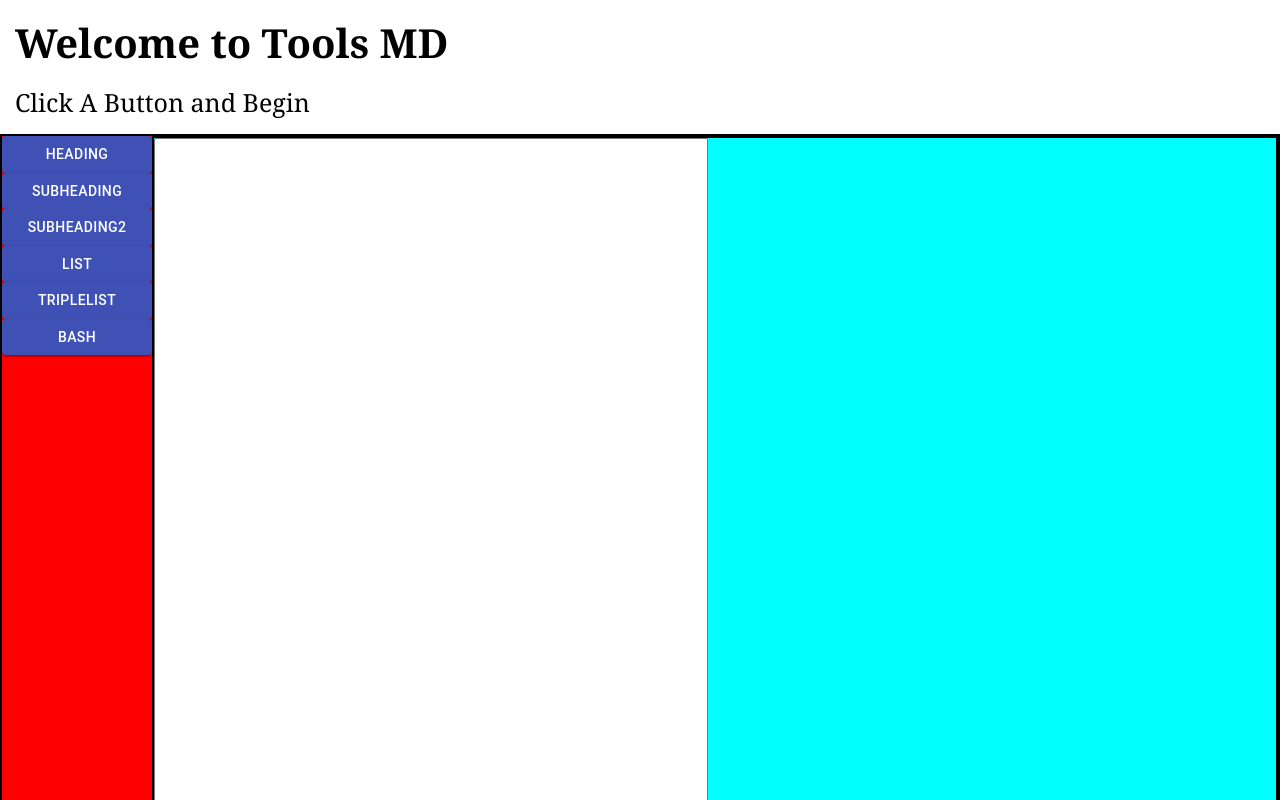
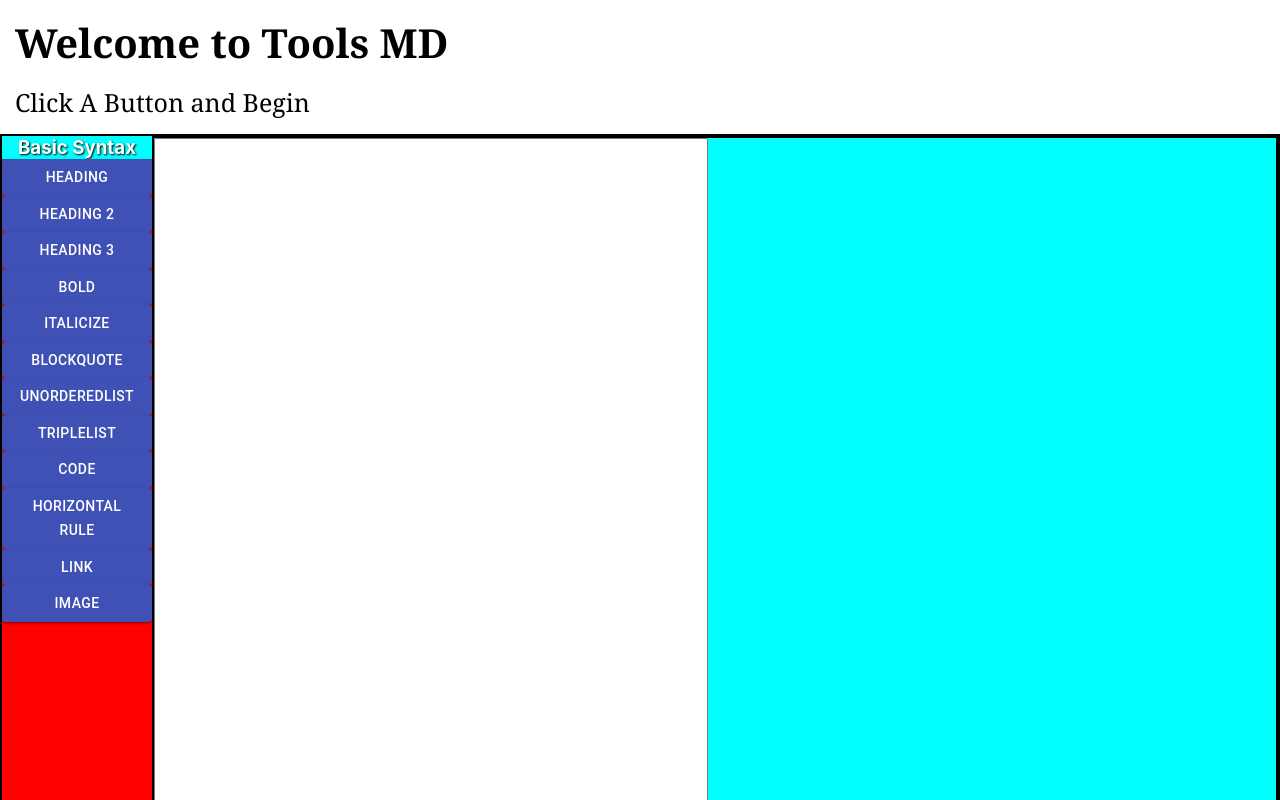
Before and after one commit to adjacentdata/Markdown_Editor, a React (Create React App) app: page / in a window 1280 px wide. Shown: the top 800 px of the page. Built offline with nearby package versions, Linux system fonts and the light colour scheme.

Commit message:
Added basic MD syntax

```diff
--- a/src/App.css
+++ b/src/App.css
@@ -29,5 +29,13 @@
 .tools{
   display: flex;
   flex-direction: column;
-  width: 150px
+  width: 150px;
+  overflow-y: scroll;
 }
+
+.tools h3{
+  text-align: center;
+  text-shadow: 1px 1px 2px black;
+  color: white;
+  background-color: aqua;
+}
--- a/src/App.js
+++ b/src/App.js
@@ -17,12 +17,19 @@ function App() {
       {/* Tool Bar */}
       <div className="wrapper">
         <div className="tools">
+            <h3>Basic Syntax</h3>
             <Button type="button" value={"#"} onClick={handleButton} variant="contained" color="primary">Heading</Button>
-            <Button type="button" value={"##"} onClick={handleButton} variant="contained" color="primary">SubHeading</Button>
-            <Button type="button" value={"###"} onClick={handleButton} variant="contained" color="primary">SubHeading2</Button>
-            <Button type="button" value={"*"} onClick={handleButton} variant="contained" color="primary">List</Button>
+            <Button type="button" value={"##"} onClick={handleButton} variant="contained" color="primary">Heading 2</Button>
+            <Button type="button" value={"###"} onClick={handleButton} variant="contained" color="primary">Heading 3</Button>
+            <Button type="button" value={"***Text***"} onClick={handleButton} variant="contained" color="primary">Bold</Button>
+            <Button type="button" value={"*Text*"} onClick={handleButton} variant="contained" color="primary">Italicize</Button>
+            <Button type="button" value={"> \n Note: ReactMarkdown does not support BlockQuotes"} onClick={handleButton} variant="contained" color="primary">BlockQuote</Button>
+            <Button type="button" value={"-\n-\n-"} onClick={handleButton} variant="contained" color="primary">UnorderedList</Button>
             <Button type="button" value={"*\n*\n*"} onClick={handleButton} variant="contained" color="primary">TripleList</Button>
-            <Button type="button" value={"\`\`\`bash \n enter code here \n \`\`\` "} onClick={handleButton} variant="contained" color="primary">Bash</Button>
+            <Button type="button" value={"\`code\`"} onClick={handleButton} variant="contained" color="primary">Code</Button>
+            <Button type="button" value={"---"} onClick={handleButton} variant="contained" color="primary">Horizontal Rule</Button>
+            <Button type="button" value={"[title](https://www.example.com)"} onClick={handleButton} variant="contained" color="primary">Link</Button>
+            <Button type="button" value={"![alt text](image.jpg)\n Please Note: Image will not show up on this doc. Please make a path to the image in your directory."} onClick={handleButton} variant="contained" color="primary">Image</Button>
         </div>
         <div className="viewer">
           <MarkdownViewer addedText={text}/>
```
